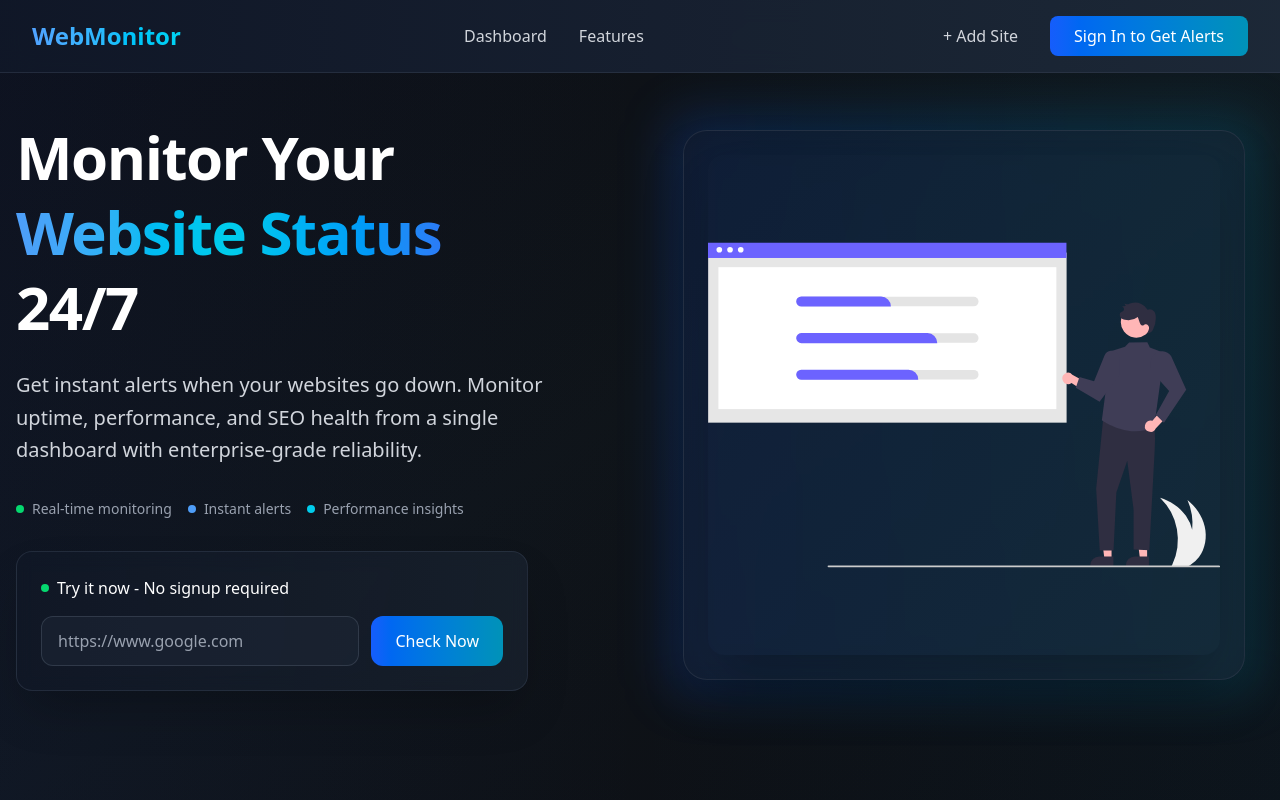
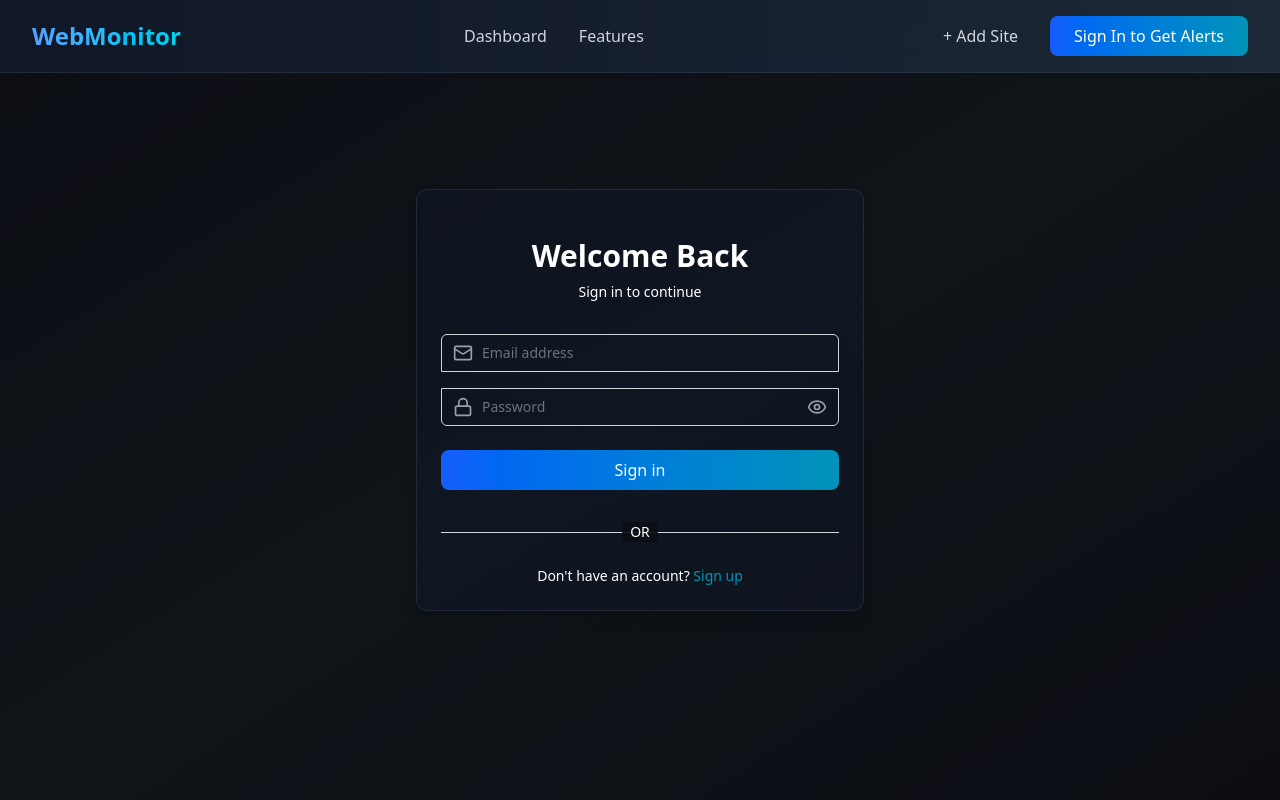
Before and after one commit to Dineshsoni02/WebmonitorV2, a React (Vite) app in the folder frontend/: page /auth in a window 1280 px wide. Shown: the top 800 px of the page. Built offline with nearby package versions, Linux system fonts and the light colour scheme.

Commit message:
auth page

```diff
--- a/frontend/src/App.jsx
+++ b/frontend/src/App.jsx
@@ -1,11 +1,39 @@
 import "./App.css";
 
 import { BodyComponent } from "./components/BodyComponent";
+import { createBrowserRouter, Outlet, RouterProvider } from "react-router-dom";
+import Auth from "./components/Auth";
+import { NavigationBar, FooterSection } from "./components/BodyComponent";
+
+function Layout() {
+  return (
+    <div className="bg-light-gray">
+      <NavigationBar />
+      <Outlet />
+      <FooterSection />
+    </div>
+  );
+}
 
 function App() {
+  const router = createBrowserRouter([
+    {
+      element: <Layout />,
+      children: [
+        {
+          path: "/",
+          element: <BodyComponent />,
+        },
+        {
+          path: "/auth",
+          element: <Auth />,
+        },
+      ],
+    },
+  ]);
   return (
     <div className="bg-light-gray">
-      <BodyComponent />
+      <RouterProvider router={router} />
     </div>
   );
 }
--- /dev/null
+++ b/frontend/src/components/Auth.jsx
@@ -0,0 +1,233 @@
+import React, { useState } from "react";
+import { Eye, EyeOff, Mail, Lock, User } from "lucide-react";
+
+const Auth = () => {
+  const [isSignIn, setIsSignIn] = useState(true);
+
+  return (
+    <div className="min-h-screen flex items-center justify-center bg-gradient-to-br from-[#0c0e14] via-[#0f1419] to-[#0c0e14] text-white py-12 px-4 sm:px-6 lg:px-8">
+      <div className="max-w-md w-full space-y-8 bg-gray-900/50 border border-gray-700/50 hover:border-cyan-500/50 p-6 rounded-xl shadow-lg hover:shadow-[0px_0px_28px_2px] hover:shadow-cyan-500/10 transition-all duration-300">
+        <div className="text-center">
+          <h2 className="mt-6 text-3xl font-extrabold text-white">
+            {isSignIn ? "Welcome Back" : "Create Account"}
+          </h2>
+          <p className="mt-2 text-sm text-white">
+            {isSignIn
+              ? "Sign in to continue"
+              : "Fill in your details to get started"}
+          </p>
+        </div>
+
+        {isSignIn ? <SignIn /> : <SignUp />}
+
+        <div className="relative my-6">
+          <div className="absolute inset-0 flex items-center">
+            <div className="w-full border-t border-gray-300"></div>
+          </div>
+          <div className="relative flex justify-center text-sm">
+            <span className="px-2 bg-[#0c0e14]/90 text-white">OR</span>
+          </div>
+        </div>
+
+        <div className="text-center text-sm">
+          <span className="text-white">
+            {isSignIn ? "Don't have an account? " : "Already have an account? "}
+            <button
+              onClick={() => setIsSignIn(!isSignIn)}
+              className="font-medium cursor-pointer text-cyan-600 hover:text-cyan-500 focus:outline-none"
+            >
+              {isSignIn ? "Sign up" : "Sign in"}
+            </button>
+          </span>
+        </div>
+      </div>
+    </div>
+  );
+};
+
+const SignIn = () => {
+  const [showPassword, setShowPassword] = useState(false);
+  const [formData, setFormData] = useState({
+    email: "",
+    password: "",
+  });
+
+  const handleChange = (e) => {
+    const { name, value } = e.target;
+    setFormData((prev) => ({
+      ...prev,
+      [name]: value,
+    }));
+  };
+
+  const handleSubmit = (e) => {
+    e.preventDefault();
+    // Handle sign in logic here
+    console.log("Sign in:", formData);
+  };
+
+  return (
+    <form className="mt-8 space-y-6" onSubmit={handleSubmit}>
+      <div className="rounded-md shadow-sm -space-y-px">
+        <div className="relative mb-4">
+          <div className="absolute inset-y-0 left-0 pl-3 flex items-center pointer-events-none">
+            <Mail className="h-5 w-5 text-gray-400" />
+          </div>
+          <input
+            id="email"
+            name="email"
+            type="email"
+            // autoComplete="email"
+            required
+            className="appearance-none rounded-none relative block w-full px-3 py-2 pl-10 border border-gray-300 placeholder-gray-500 text-white rounded-t-md focus:outline-none focus:ring-cyan-500/50 focus:border-cyan-500/50 focus:z-10 sm:text-sm"
+            placeholder="Email address"
+            value={formData.email}
+            onChange={handleChange}
+          />
+        </div>
+        <div className="relative">
+          <div className="absolute inset-y-0 left-0 pl-3 flex items-center pointer-events-none">
+            <Lock className="h-5 w-5 text-gray-400" />
+          </div>
+          <input
+            id="password"
+            name="password"
+            type={showPassword ? "text" : "password"}
+            // autoComplete="current-password"
+            required
+            className="appearance-none rounded-none relative block w-full px-3 py-2 pl-10 border border-gray-300 placeholder-gray-500 text-white rounded-b-md focus:outline-none focus:ring-cyan-500/50 focus:border-cyan-500/50 focus:z-10 sm:text-sm "
+            placeholder="Password"
+            value={formData.password}
+            onChange={handleChange}
+          />
+          <div className="absolute inset-y-0 right-0 pr-3 flex items-center">
+            <button
+              type="button"
+              className="text-gray-400 hover:text-gray-500 focus:outline-none cursor-pointer"
+              onClick={() => setShowPassword(!showPassword)}
+            >
+              {showPassword ? (
+                <EyeOff className="h-5 w-5" />
+              ) : (
+                <Eye className="h-5 w-5" />
+              )}
+            </button>
+          </div>
+        </div>
+      </div>
+
+
+      <div>
+        <button
+          type="submit"
+          className="bg-gradient-to-r from-blue-600 to-cyan-600 hover:from-blue-700 hover:to-cyan-700 text-white px-6 py-2 rounded-lg font-medium transition-all duration-300 transform hover:scale-105 hover:shadow-lg hover:shadow-cyan-500/25 cursor-pointer w-full"
+        >
+          Sign in
+        </button>
+      </div>
+    </form>
+  );
+};
+
+const SignUp = () => {
+  const [showPassword, setShowPassword] = useState(false);
+  const [formData, setFormData] = useState({
+    name: "",
+    email: "",
+    password: "",
+  });
+
+  const handleChange = (e) => {
+    const { name, value } = e.target;
+    setFormData((prev) => ({ ...prev, [name]: value }));
+  };
+
+  const handleSubmit = (e) => {
+    e.preventDefault();
+    // Handle sign up logic here
+    console.log("Sign up:", formData);
+  };
+
+  return (
+    <form className="mt-8 space-y-6" onSubmit={handleSubmit}>
+      <div className="rounded-md shadow-sm space-y-4">
+        <div className="relative">
+          <div className="absolute inset-y-0 left-0 pl-3 flex items-center pointer-events-none">
+            <User className="h-5 w-5 text-gray-400" />
+          </div>
+          <input
+            id="name"
+            name="name"
+            type="text"
+            autoComplete="name"
+            required
+            className="appearance-none rounded-none relative block w-full px-3 py-2 pl-10 border border-gray-300 placeholder-gray-500 text-white rounded-t-md focus:outline-none focus:ring-cyan-500/50 focus:border-cyan-500/50 focus:z-10 sm:text-sm"
+            placeholder="Full name"
+            value={formData.name}
+            onChange={handleChange}
+          />
+        </div>
+
+        <div className="relative">
+          <div className="absolute inset-y-0 left-0 pl-3 flex items-center pointer-events-none">
+            <Mail className="h-5 w-5 text-gray-400" />
+          </div>
+          <input
+            id="email"
+            name="email"
+            type="email"
+            autoComplete="email"
+            required
+            className="appearance-none rounded-none relative block w-full px-3 py-2 pl-10 border border-gray-300 placeholder-gray-500 text-white focus:outline-none focus:ring-cyan-500/50 focus:border-cyan-500/50 focus:z-10 sm:text-sm"
+            placeholder="Email address"
+            value={formData.email}
+            onChange={handleChange}
+          />
+        </div>
+
+        <div className="relative">
+          <div className="absolute inset-y-0 left-0 pl-3 flex items-center pointer-events-none">
+            <Lock className="h-5 w-5 text-gray-400" />
+          </div>
+          <input
+            id="password"
+            name="password"
+            type={showPassword ? "text" : "password"}
+            autoComplete="new-password"
+            required
+            className="appearance-none rounded-none relative block w-full px-3 py-2 pl-10 border border-gray-300 rounded-b-md placeholder-gray-500 text-white focus:outline-none focus:ring-cyan-500/50 focus:border-cyan-500/50 focus:z-10 sm:text-sm"
+            placeholder="Password"
+            value={formData.password}
+            onChange={handleChange}
+          />
+          <div className="absolute inset-y-0 right-0 pr-3 flex items-center">
+            <button
+              type="button"
+              className="text-gray-400 hover:text-gray-500 focus:outline-none cursor-pointer"
+              onClick={() => setShowPassword(!showPassword)}
+            >
+              {showPassword ? (
+                <EyeOff className="h-5 w-5" />
+              ) : (
+                <Eye className="h-5 w-5" />
+              )}
+            </button>
+          </div>
+        </div>
+
+
+      </div>
+
+      <div>
+        <button
+          type="submit"
+          className="bg-gradient-to-r from-blue-600 to-cyan-600 hover:from-blue-700 hover:to-cyan-700 text-white px-6 py-2 rounded-lg font-medium transition-all duration-300 transform hover:scale-105 hover:shadow-lg hover:shadow-cyan-500/25 cursor-pointer w-full"
+        >
+          Sign up
+        </button>
+      </div>
+    </form>
+  );
+};
+
+export default Auth;
--- a/frontend/src/components/BodyComponent.jsx
+++ b/frontend/src/components/BodyComponent.jsx
@@ -19,9 +19,11 @@ import { getAllWebsitesFromLocalStorage } from "../utils/Constants";
 import useAddWebsite from "../utils/useAddWebsite";
 import { scrollToSection } from "../utils/Constants";
 import { recheckAllWebsites } from "../utils/Constants";
+import { useNavigate } from "react-router-dom";
 
-const NavigationBar = () => {
+export const NavigationBar = () => {
   const [isMenuOpen, setIsMenuOpen] = useState(false);
+  const navigate = useNavigate();
 
   const handleScrollToSection = (sectionId) => {
     scrollToSection(sectionId);
@@ -30,7 +32,7 @@ const NavigationBar = () => {
 
   const handleAuthNavigation = (page) => {
     console.log(`Navigating to ${page} page`);
-    // window.location.href = `/auth?page=${page}`;
+    navigate("/auth");
   };
 
   return (
@@ -41,7 +43,10 @@ const NavigationBar = () => {
           <div className="flex items-center">
             <div
               className="flex items-center space-x-2 cursor-pointer"
-              onClick={() => handleScrollToSection("home")}
+              onClick={() => {
+                handleScrollToSection("home");
+                navigate("/");
+              }}
             >
               <span className="text-xl lg:text-2xl font-bold bg-gradient-to-r from-blue-400 to-cyan-400 text-transparent bg-clip-text">
                 WebMonitor
@@ -357,7 +362,7 @@ const FeaturesSection = () => {
   );
 };
 
-const FooterSection = () => {
+export const FooterSection = () => {
   return (
     <footer className="py-12 bg-gradient-to-br from-[#0c0e14] via-[#0f1419] to-[#0c0e14] text-white">
       <div className="container mx-auto px-4">
--- a/frontend/src/utils/Constants.js
+++ b/frontend/src/utils/Constants.js
@@ -5,7 +5,6 @@ export const scrollToSection = (sectionId) => {
   if (element) {
     element.scrollIntoView({ behavior: "smooth" });
   }
-  setIsMenuOpen(false);
 };
 
 export const getAllWebsitesFromLocalStorage = () => {
```
